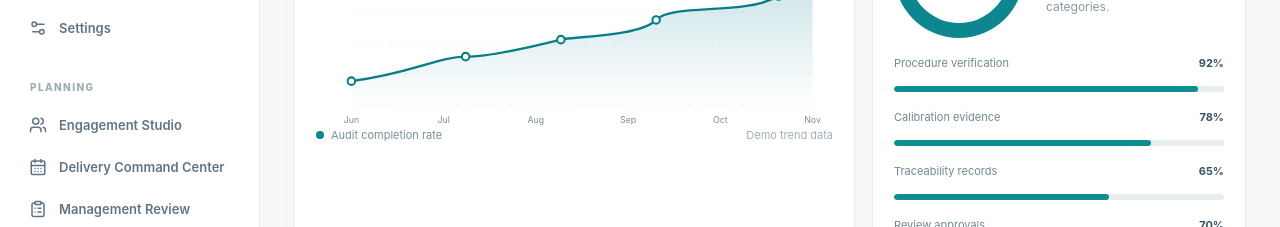
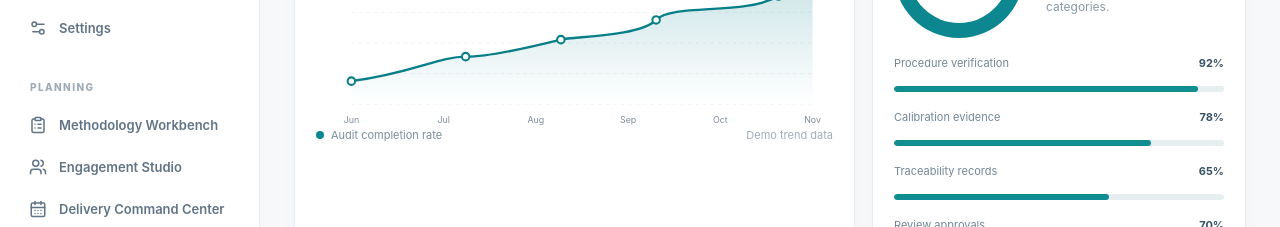
Before and after one commit to Vijethvr/Surface-Audit, a Next.js app: page / in a window 1280 px wide. Shown: the part 573-800 px from the top of the page. Built offline with nearby package versions, Linux system fonts and the light colour scheme.

Commit message:
feat: integrate methodology workbench into navigation and responsive consulting workflow

```diff
--- a/src/components/dashboard.tsx
+++ b/src/components/dashboard.tsx
@@ -43,7 +43,7 @@ const actionList=<div className="action-list">{actions.map(a=><div key={a.id} cl
 const findingList=<div className="finding-list">{findings.map(f=><div key={f.id} className="finding-item"><span className="finding-icon"><CircleAlert size={18}/></span><div><b>{f.title}</b><small>{f.id} · {f.audit} · Due {f.due}</small></div><span className={"severity "+f.severity.toLowerCase()}>{f.severity}</span></div>)}</div>;
 return <div className="app">
 {mobile&&<div className="backdrop" onClick={()=>setMobile(false)}/>}
-<aside className={"sidebar "+(mobile?"visible":"")}><div className="brand"><div className="brand-logo">≋</div><div><strong>SURFACE <span>Audit</span></strong><small>MEASUREMENT ASSURANCE</small></div></div><nav>{groups.map(g=><div key={g.name} className="navgroup"><div className="navlabel">{g.name}</div>{g.items.map(([name,Icon])=><button key={name} className={"navitem "+(name===section?"selected":"")} onClick={()=>nav(name)}><Icon size={18}/><span>{name}</span></button>)}</div>)}</nav><div className="navgroup"><div className="navlabel">PLANNING</div><a className="navitem" href="/engagements"><Users size={18}/><span>Engagement Studio</span></a><a className="navitem" href="/delivery"><CalendarDays size={18}/><span>Delivery Command Center</span></a><a className="navitem" href="/management"><ClipboardList size={18}/><span>Management Review</span></a></div><div className="sidebar-bottom"><ShieldCheck size={21}/><div><b>Audit with confidence</b><small>Version 1.0 · Development</small></div></div></aside>
+<aside className={"sidebar "+(mobile?"visible":"")}><div className="brand"><div className="brand-logo">≋</div><div><strong>SURFACE <span>Audit</span></strong><small>MEASUREMENT ASSURANCE</small></div></div><nav>{groups.map(g=><div key={g.name} className="navgroup"><div className="navlabel">{g.name}</div>{g.items.map(([name,Icon])=><button key={name} className={"navitem "+(name===section?"selected":"")} onClick={()=>nav(name)}><Icon size={18}/><span>{name}</span></button>)}</div>)}</nav><div className="navgroup"><div className="navlabel">PLANNING</div><a className="navitem" href="/methodologies"><ClipboardList size={18}/><span>Methodology Workbench</span></a><a className="navitem" href="/engagements"><Users size={18}/><span>Engagement Studio</span></a><a className="navitem" href="/delivery"><CalendarDays size={18}/><span>Delivery Command Center</span></a><a className="navitem" href="/management"><ClipboardList size={18}/><span>Management Review</span></a></div><div className="sidebar-bottom"><ShieldCheck size={21}/><div><b>Audit with confidence</b><small>Version 1.0 · Development</small></div></div></aside>
 <div className="body"><header className="topbar"><button className="mobile-menu iconbtn" onClick={()=>setMobile(true)} aria-label="Open navigation"><Menu size={21}/></button><div className="breadcrumb">Workspace <ChevronRight size={15}/> <strong>{section}</strong></div><div className="topcontrols"><div className="search"><Search size={17}/><input aria-label="Search audits" value={query} placeholder="Search audits, clients, findings..." onChange={e=>setQuery(e.target.value)} onFocus={()=>{if(section!=="Dashboard"&&section!=="Audits")setSection("Audits")}}/></div><button className="iconbtn" aria-label="Notifications" onClick={()=>setNotice(!notice)}><Bell size={19}/></button><span className="avatar">VR</span></div>{notice&&<div className="notificationbox">No live notifications — prototype data only.</div>}</header>
 <main className="content">{databaseMode&&<div className="storage-banner">Local development storage uses a signed-in operator. <a href="/login">Sign in</a> · <button className="linkbtn" onClick={async()=>{await fetch("/api/auth/logout",{method:"POST"});location.assign("/login")}}>Sign out</button></div>}{databaseMode&&<div className="storage-banner">PostgreSQL local prototype · no production permissions, evidence verification or formal approval · do not use real client records.</div>}{storageError&&<div role="alert" className="storage-error">{storageError}</div>}{loadingAudits&&<div className="storage-banner">Loading audit records…</div>}<div className="heading"><div><p className="eyebrow">SURFACE METROLOGY · QUALITY ASSURANCE</p><h1>{section==="Dashboard"?"Audit overview":section}</h1><p className="subtitle">A clearer view of your audits, measurement assurance and corrective actions.</p></div><div className="heading-right"><span className="datetag"><CalendarDays size={16}/> 25 Nov 2026</span><button className="primary" onClick={()=>setModal(true)}><Plus size={17}/> New audit</button></div></div>
 {(section==="Clients & Projects"||section==="Equipment & Traceability"||section==="Audit Templates")?<ConsultingRegistry kind={section}/>:section==="Audits"&&openAudit&&audits.some(a=>a.id===openAudit)?<AuditWorkspace key={openAudit} audit={audits.find(a=>a.id===openAudit)!} onBack={()=>setOpenAudit(null)} onUpdate={updateAudit} onSaved={reloadAudits}/>:section==="Dashboard"?(databaseMode?<OperationsCenter mode="overview" onOpenAudit={goToAudit}/>:<><div className="metrics">{[{name:"Total audits",value:audits.length,icon:ClipboardCheck,detail:"Current portfolio"},{name:"Active reviews",value:active,icon:Clock3,detail:"In progress & review"},{name:"Open findings",value:findings.length,icon:CircleAlert,detail:"Requires attention"},{name:"Completed audits",value:completed,icon:CheckCircle2,detail:"Documentation ready"}].map(m=><div className="metric" key={m.name}><div className="metrichead"><span>{m.name}</span><span className="metricicon"><m.icon size={20}/></span></div><strong>{String(m.value).padStart(2,"0")}</strong><small>{m.detail}</small></div>)}</div>
```
